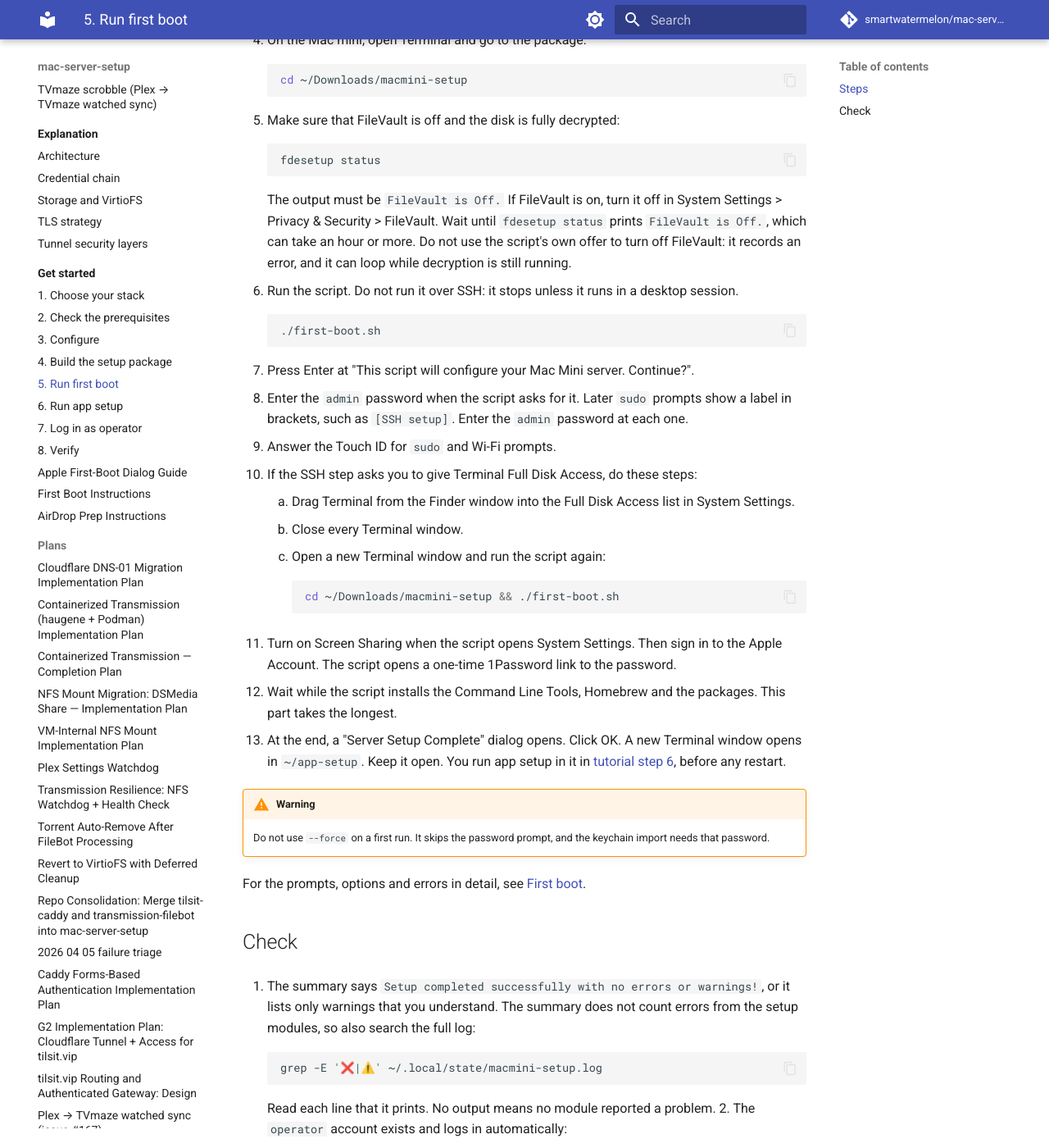
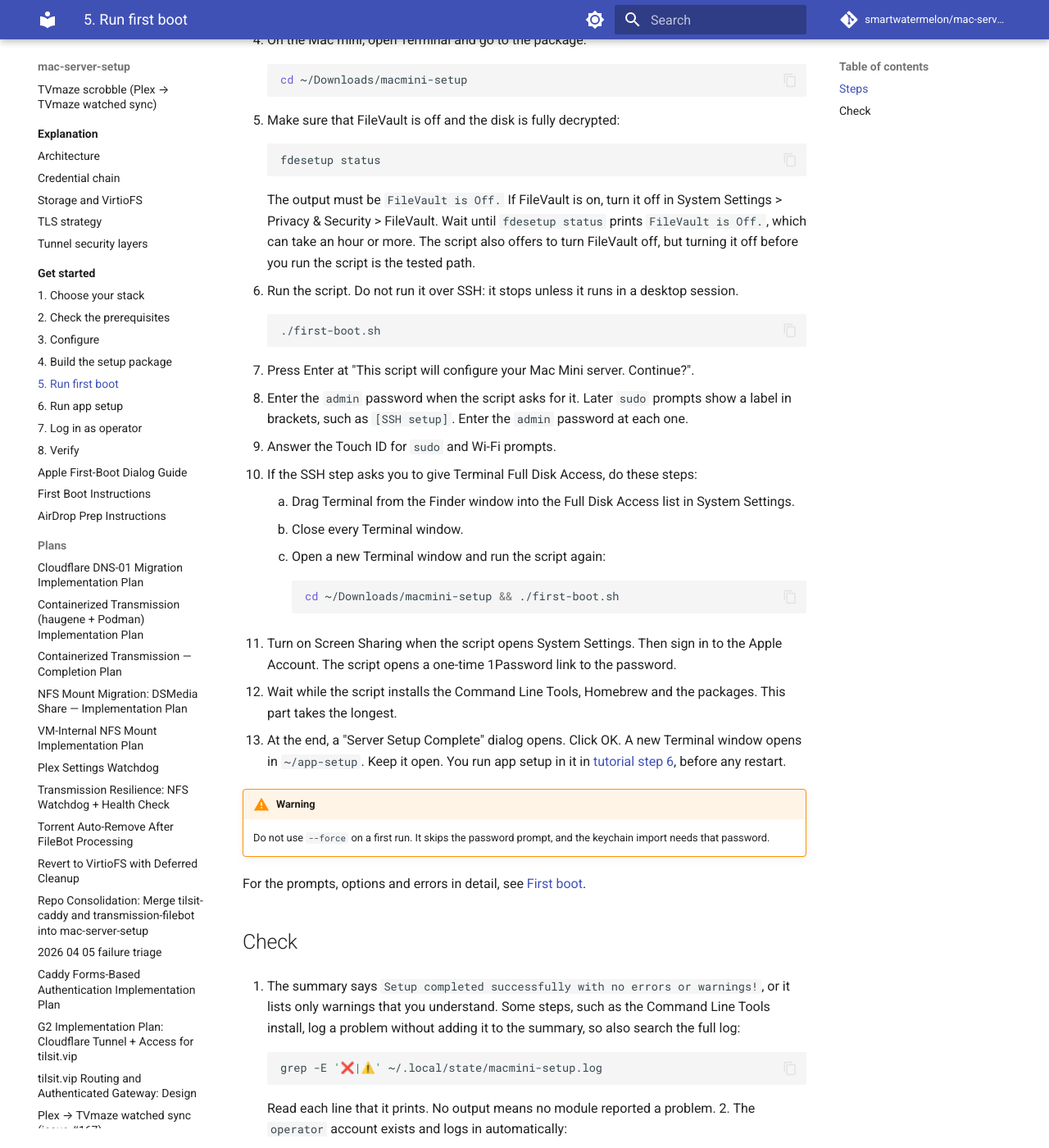
Before and after one commit to smartwatermelon/mac-server-setup, an MkDocs documentation site: the page built from docs/get-started/05-first-boot.md, in a window 1280 px wide and 1400 px high, scrolled down 489 px. Shown: the whole window at 82% size. Built offline with MkDocs 1.6.1 and Material for MkDocs 9.7.7, drawn with Linux system fonts in a browser that asks for light colours; comment, search, counter and statistics services are not loaded.

Commit message:
first-boot: count module errors in the summary; clean FileVault disable (#273)
## Summary

Fixes both parts of #251.

- **Module errors reach the summary.** `first-boot.sh` now creates and
exports `SETUP_ERRORS_FILE` and `SETUP_WARNINGS_FILE`, and
`show_collected_issues` merges their lines into its counts and lists.
The eight modules that kept their own `COLLECTED_ERRORS` arrays now also
append to the files, like the other eight already did.
- **FileVault offer.** One classifier, `filevault_state`, serves both
FileVault checks. `fdesetup` prints `Decryption in progress` while it
decrypts (the string is in `/usr/bin/fdesetup`); that now counts as off,
so the retry loop ends after a good disable. Failed attempts are logged,
not collected. The error is recorded only when FileVault stays on: the
user declines, or `--force`. The disable runs through
`disable_filevault` so tests can stub it.

Docs: drops the two false statements from
`docs/get-started/05-first-boot.md` and `docs/troubleshooting/setup.md`.
Turning FileVault off before first boot stays the recommended path.

## Not covered

- `setup-command-line-tools.sh`, `setup-auto-updates.sh` and
`setup-remote-desktop.sh` log problems without collecting them. The
tutorial keeps its `grep` of the log for that reason.
- The FileVault disable path is tested with stubs only, not on hardware.

## Testing

- New `tests/first-boot-summary.bats` (15 tests): summary with and
without file lines, unset variables, `/bin/bash` 3.2, export order,
every module's append, the classifier, and the FileVault paths (off,
disable then decrypting, disable then off, fail then succeed, decline,
force, already decrypting). `fdesetup`, `sudo` and `disable_filevault`
are stubbed.
- All 15 fail on `main`.
- `operator-secure-token.bats` and `filebot-setup-opensubtitles.bats`
(both read `first-boot.sh`) pass. `shellcheck -S info` clean; `zensical
build --strict` clean.

Closes #251

Co-authored-by: Claude Code Bot <claude-code@smartwatermelon.github>

````diff
--- a/docs/get-started/05-first-boot.md
+++ b/docs/get-started/05-first-boot.md
@@ -19,7 +19,7 @@ Goal: copy the package to the Mac mini and run `first-boot.sh` as `admin`, at th
     fdesetup status
     ```
 
-    The output must be `FileVault is Off.` If FileVault is on, turn it off in System Settings > Privacy & Security > FileVault. Wait until `fdesetup status` prints `FileVault is Off.`, which can take an hour or more. Do not use the script's own offer to turn off FileVault: it records an error, and it can loop while decryption is still running.
+    The output must be `FileVault is Off.` If FileVault is on, turn it off in System Settings > Privacy & Security > FileVault. Wait until `fdesetup status` prints `FileVault is Off.`, which can take an hour or more. The script also offers to turn FileVault off, but turning it off before you run the script is the tested path.
 
 6. Run the script. Do not run it over SSH: it stops unless it runs in a desktop session.
 
@@ -51,7 +51,7 @@ For the prompts, options and errors in detail, see [First boot](first-boot.md).
 
 ## Check
 
-1. The summary says `Setup completed successfully with no errors or warnings!`, or it lists only warnings that you understand. The summary does not count errors from the setup modules, so also search the full log:
+1. The summary says `Setup completed successfully with no errors or warnings!`, or it lists only warnings that you understand. Some steps, such as the Command Line Tools install, log a problem without adding it to the summary, so also search the full log:
 
     ```bash
     grep -E '❌|⚠️' ~/.local/state/macmini-setup.log
````
Also changed, not shown: docs/troubleshooting/setup.md (+1 -1 lines), 10 other files.
